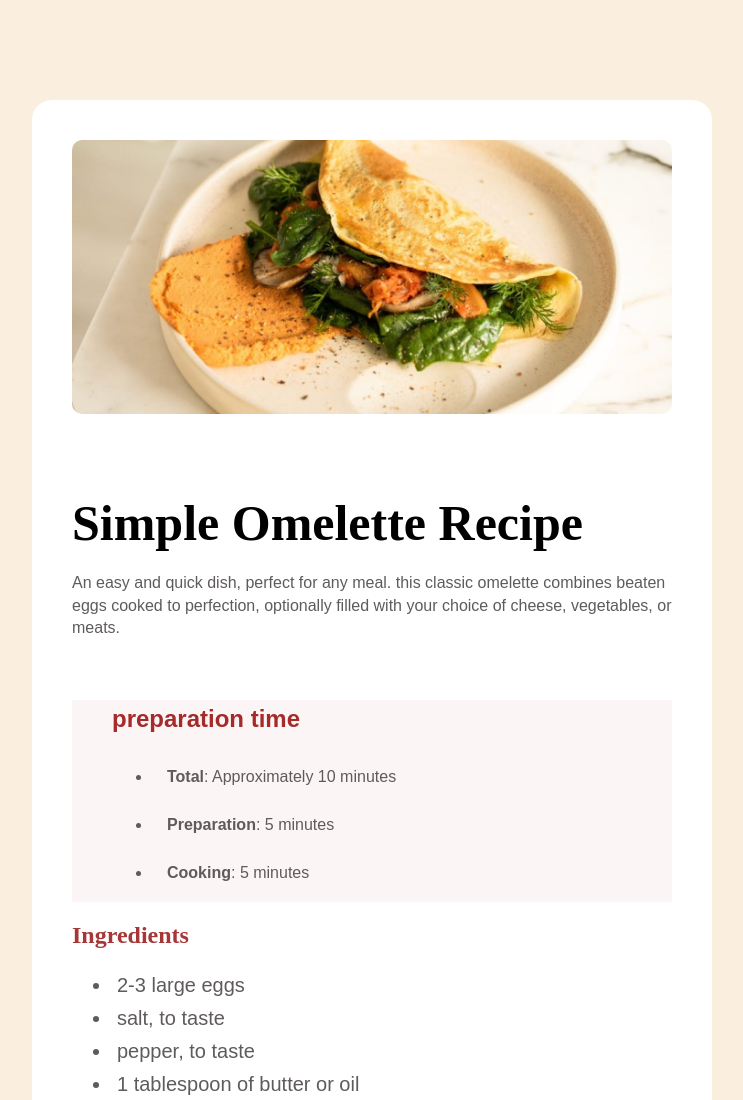
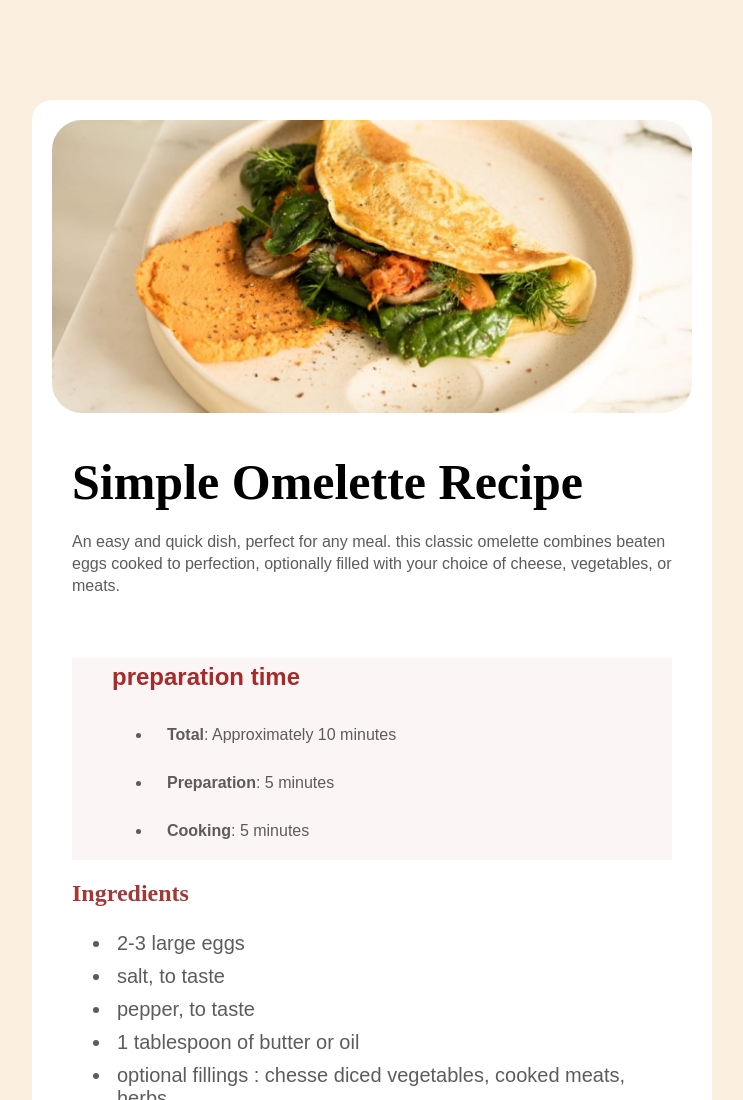
Before and after one commit to kalebbirhanu/recipe-page-main, a plain HTML site: page index.html in a window 1280 px wide. Shown: the top 1100 px of the page, without its empty margins (268-1011 px from the left). Drawn offline with Linux system fonts and the light colour scheme.

Commit message:
first commit

```diff
--- a/style.css
+++ b/style.css
@@ -109,8 +109,12 @@ hr {
   }
 
   img {
-    padding: 40px;
+    padding: 20px;
     border-radius: 50px;
+  }
+
+  .header {
+    margin-top: 0;
   }
 
   div > p {
```
